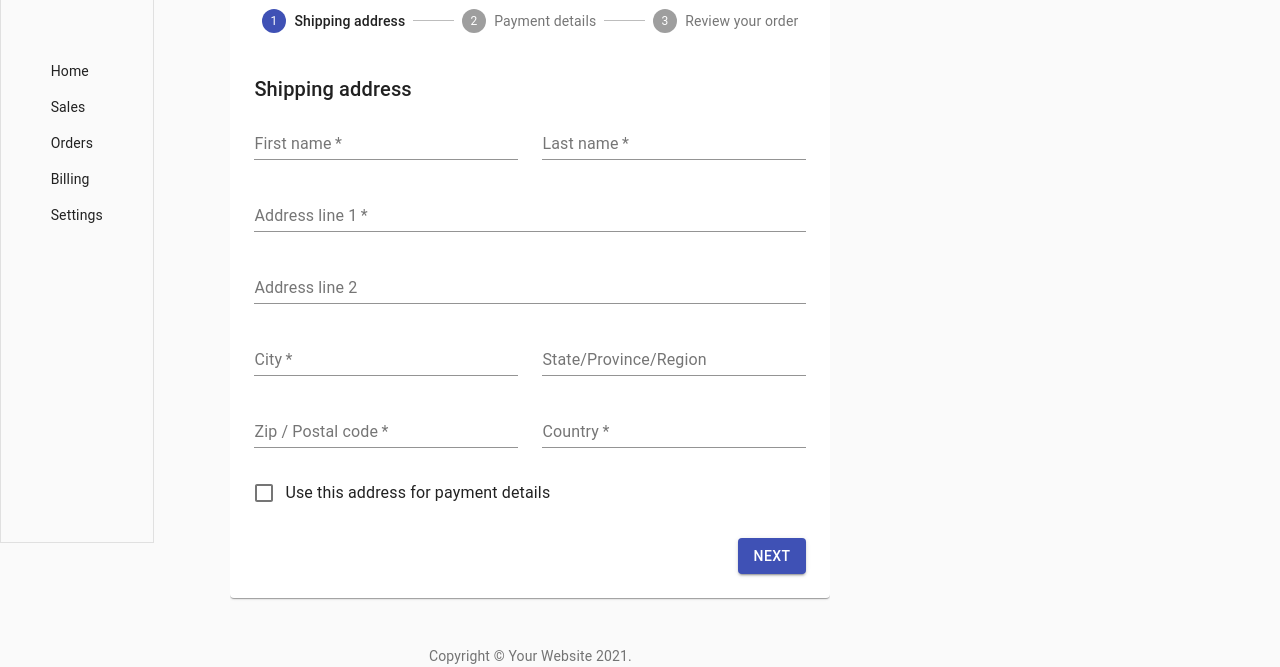
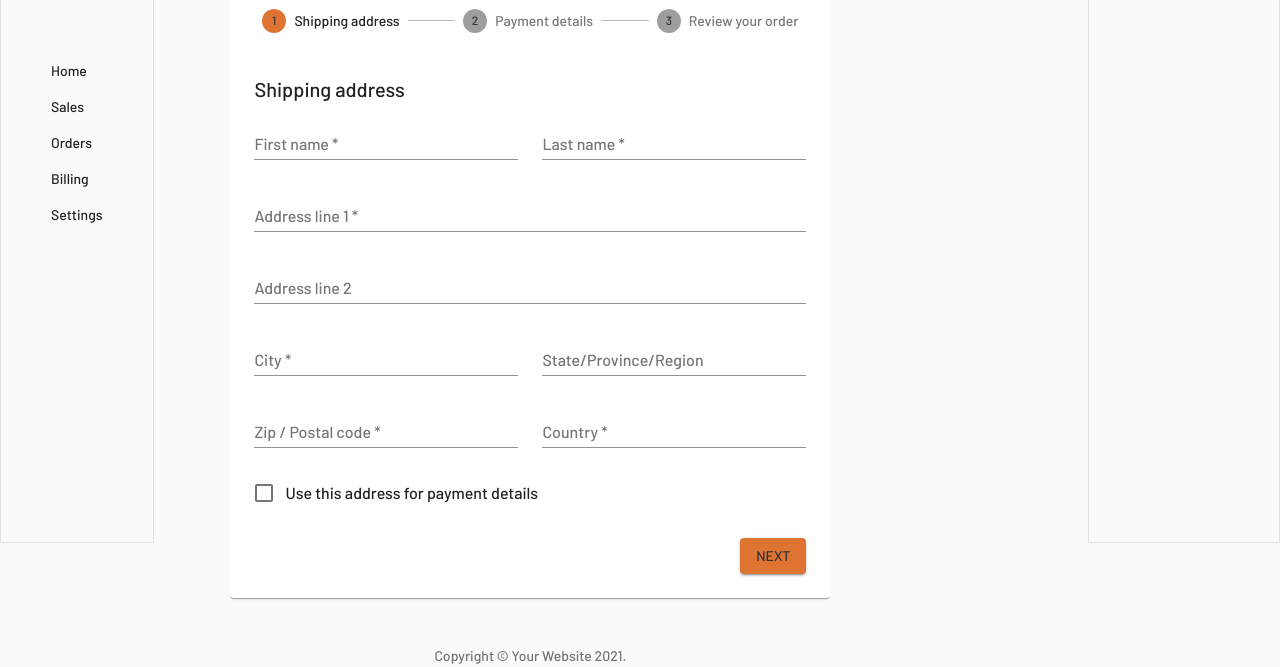
Before and after one commit to ElegantMrS/Grace-Shopper-Ecommerce, a React app: page /checkout in a window 1280 px wide. Shown: the part 257-924 px from the top of the page. Built offline with nearby package versions, Linux system fonts and the light colour scheme.

Commit message:
Added right sidebar and basic theme

```diff
--- a/public/index.html
+++ b/public/index.html
@@ -3,6 +3,9 @@
 <head>
   <meta charset="UTF-8">
   <meta name="viewport" content="width=device-width, initial-scale=1.0">
+  <link rel="preconnect" href="https://fonts.googleapis.com">
+  <link rel="preconnect" href="https://fonts.gstatic.com" crossorigin>
+  <link href="https://fonts.googleapis.com/css2?family=Barlow:wght@500&display=swap" rel="stylesheet">
   <title>JJRt</title>
   <style>
     /* * {
--- a/src/components/App.css
+++ b/src/components/App.css
@@ -1,3 +1,7 @@
+@import url('https://fonts.googleapis.com/css2?family=Barlow:wght@500&display=swap');
+
+
+
 html {
 	height: 100%;
 }
@@ -17,7 +21,7 @@ body {
     min-width: 12%;
     max-width: 18%;
     border: 1px solid rgba(0, 0, 0, 0.1);
-    display: inline-block;
+    /* display: inline-block; */
     vertical-align: top;
     height: 100%;
     overflow: auto;
@@ -38,3 +42,26 @@ body {
 	max-width: 60%;
 	overflow: auto;
 }
+
+.right-sidebar {
+    min-width: 10%;
+    max-width: 18%;
+    border: 1px solid rgba(0, 0, 0, 0.1);
+    /* display: inline-block; */
+    height: 100%;
+    overflow: auto;
+    position: fixed;
+    left: 85%;
+    right: 0%;
+    display: flex;
+    /* justify-self: flex-end; */
+    justify-content: center;
+
+}
+
+#right-sidebar-content {
+	align-self: center;
+    justify-self: center;
+    transform: rotate(-90deg);
+    font-size: 50px;
+}
--- a/src/components/App.js
+++ b/src/components/App.js
@@ -1,9 +1,6 @@
 import React, { useState } from 'react';
 import { BrowserRouter as Router, Route } from "react-router-dom";
-
-// import {
-//   getSomething
-// } from '../api';
+import { createTheme, ThemeProvider } from '@material-ui/core/styles';
 
 import './App.css';
 
@@ -11,6 +8,7 @@ import {
   HomePage,
   Header,
   Sidebar,
+  RightSidebar,
   ContemporaryPage,
   ImpressionismPage,
   CubismPage,
@@ -22,6 +20,36 @@ import {
   Checkout
 } from './'
 
+
+const theme = createTheme({
+  typography: {
+    fontFamily: "'Barlow', sans-serif",
+  },
+  palette: {
+    primary: {
+      light: '#df7332',
+      main: '#DF7332',
+      dark: '#1E7827',
+      contrastText: '#323232',
+    },
+    secondary: {
+      light: '#C71212',
+      main: '#155de9',
+      dark: '#0035b6',
+      contrastText: '#C7C7C7',
+    },
+    overrides: {
+        MuiCssBaseline: {
+          "@global": {
+            body: {
+              background: '#323232'
+            }
+          }
+        }
+      }
+  },
+});
+
 const App = () => {
 
 
@@ -31,6 +59,7 @@ const App = () => {
   const [password, setPassword] = useState('');
   const [userToken, setUserToken] = useState('');
   const [loggedIn, setLoggedIn] = useState();
+  const [category, setCategory] = useState('');
 
   const items = [
     { name: 'home', label: 'Home' },
@@ -41,18 +70,18 @@ const App = () => {
 
 
   return (
+    <ThemeProvider theme={theme}>
     <div className="App" id="container">
     <Router>
       <Header />
-
       <Sidebar items={items}/>
-
-
       <div className="content-wrap">
       <Route exact path="/">
         <HomePage
           merchandise={merchandise}
           setMerchandise={setMerchandise}
+          category={category}
+          setCategory={setCategory}
         />
       </Route>
       <Route exact path="/products/contemporary">
@@ -63,8 +92,11 @@ const App = () => {
       </Route>
       <Route exact path="/products/cubism">
         <CubismPage
+        theme={theme}
           merchandise={merchandise}
           setMerchandise={setMerchandise}
+          category={category}
+          setCategory={setCategory}
         />
       </Route>
       <Route exact path="/products/impressionism">
@@ -116,10 +148,14 @@ const App = () => {
       <Route exact path="/checkout">
         <Checkout />
       </Route>
+
       </div>
+
+      <RightSidebar category={category}/>
 
     </Router>
     </div>
+    </ThemeProvider>
   );
 }
 
--- a/src/components/CubismPage.js
+++ b/src/components/CubismPage.js
@@ -5,6 +5,7 @@ import Grid from '@material-ui/core/Grid';
 import { useEffect, useState } from 'react';
 import { getMerchandiseByCat } from '../api';
 import ProductCard from './ProductCard';
+import { useTheme } from '@material-ui/core/styles';
 
 const useStyles = makeStyles({
     root: {
@@ -13,16 +14,19 @@ const useStyles = makeStyles({
     },
   });
 
-  const CubismPage = ({merchandise, setMerchandise}) => {
+
+
+  const CubismPage = ({merchandise, setMerchandise, category, setCategory}) => {
 
   const classes = useStyles();
-
+  const theme = useTheme();
 
   useEffect(() => {
       try {
           Promise.all([getMerchandiseByCat('Cubism')])
           .then((data) => {
             setMerchandise(data[0]);
+            setCategory('Cubism');
          });
       } catch (error) {
           console.log(error);
@@ -31,7 +35,7 @@ const useStyles = makeStyles({
 
     return (
       <div>
-      <span><h1>Pieces for Sale</h1></span>
+      <span><h1>{category}</h1></span>
       <div className={classes.root}>
           <Grid container spacing={6}>
             {merchandise.map((product, index) =>
--- a/src/components/Header.js
+++ b/src/components/Header.js
@@ -33,7 +33,7 @@ export default function ButtonAppBar({ loggedIn, setLoggedIn }) {
     <div className={classes.root}>
       <AppBar position="static">
         <Toolbar>
-          <Typography variant="h6" className={classes.title}>
+          <Typography variant="h3" className={classes.title}>
             JJRt
           </Typography>
 
--- a/src/components/HomePage.js
+++ b/src/components/HomePage.js
@@ -14,7 +14,7 @@ const useStyles = makeStyles({
   },
 });
 
-const HomePage = ({merchandise, setMerchandise}) => {
+const HomePage = ({merchandise, setMerchandise, category, setCategory}) => {
 
 const classes = useStyles();
 
@@ -24,6 +24,7 @@ useEffect(() => {
         Promise.all([getAllMerchandise()])
         .then((data) => {
             setMerchandise(data[0])
+            setCategory('Art Collections')
         });
 
     } catch (error) {
@@ -34,6 +35,7 @@ useEffect(() => {
   return (
 
     <div className={classes.root}>
+    <h2>{category}</h2>
         <Grid container spacing={2}>
           {merchandise.map((product, index) =>
           <Grid item xs={6} sm={4}>
--- /dev/null
+++ b/src/components/RightSidebar.js
@@ -0,0 +1,13 @@
+import React from 'react';
+
+const RightSidebar = ({category}) => {
+
+    return (
+        <div className="right-sidebar">
+            <p id="right-sidebar-content"
+            >{category}</p>
+        </div>
+    )
+}
+
+export default RightSidebar;
--- a/src/components/index.js
+++ b/src/components/index.js
@@ -4,6 +4,7 @@ export { default as HomePage } from './HomePage';
 export { default as Header } from './Header';
 
 export { default as Sidebar } from './Sidebar';
+export { default as RightSidebar } from './RightSidebar';
 
 export { default as ContemporaryPage } from './ContemporaryPage';
 export { default as CubismPage } from './CubismPage';
--- a/src/components/theme.js
+++ b/src/components/theme.js
@@ -1,10 +1,13 @@
 import { createTheme } from '@material-ui/core/styles';
 
 const theme = createTheme({
+  typography: {
+    fontFamily: 'Barlow',
+  },
   palette: {
     primary: {
-      light: '#b6ffff',
-      main: '#df7332',
+      light: '#df7332',
+      main: '#DF7332',
       dark: '#1E7827',
       contrastText: '#323232',
     },
```
